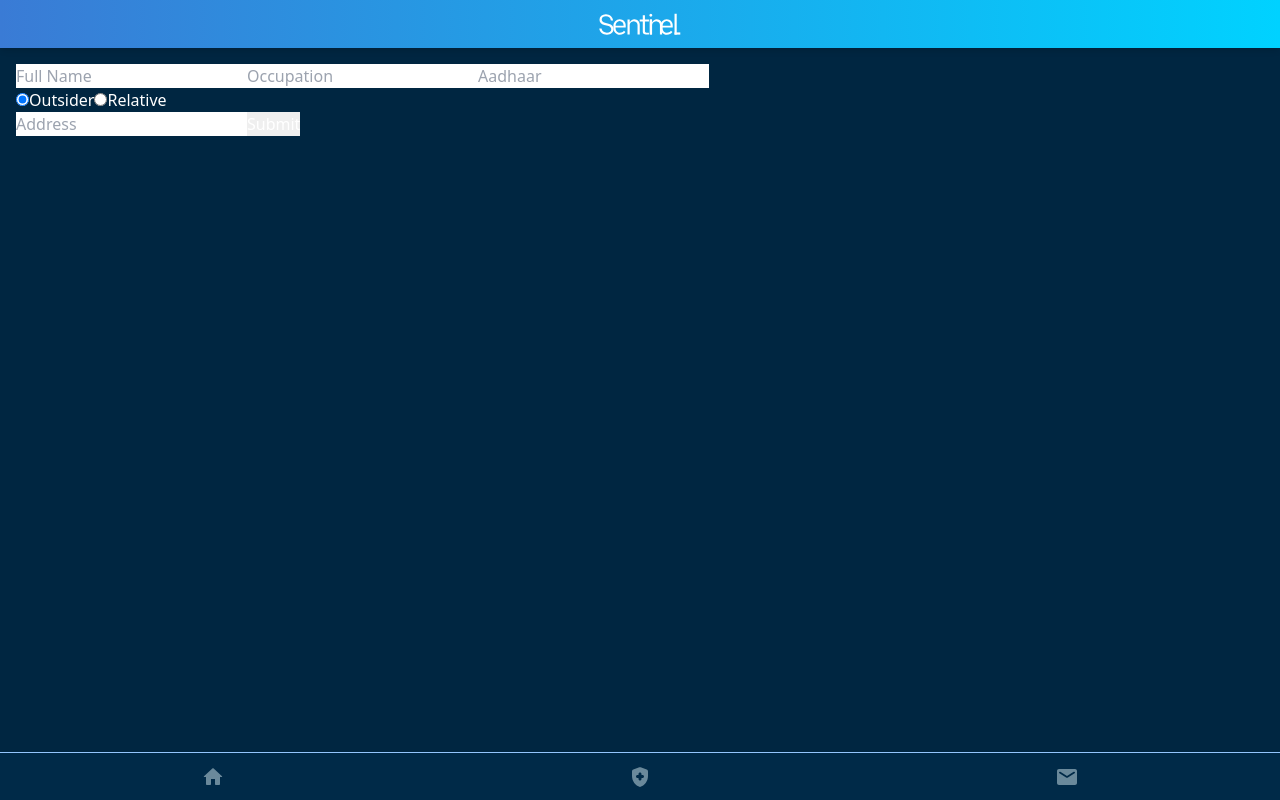
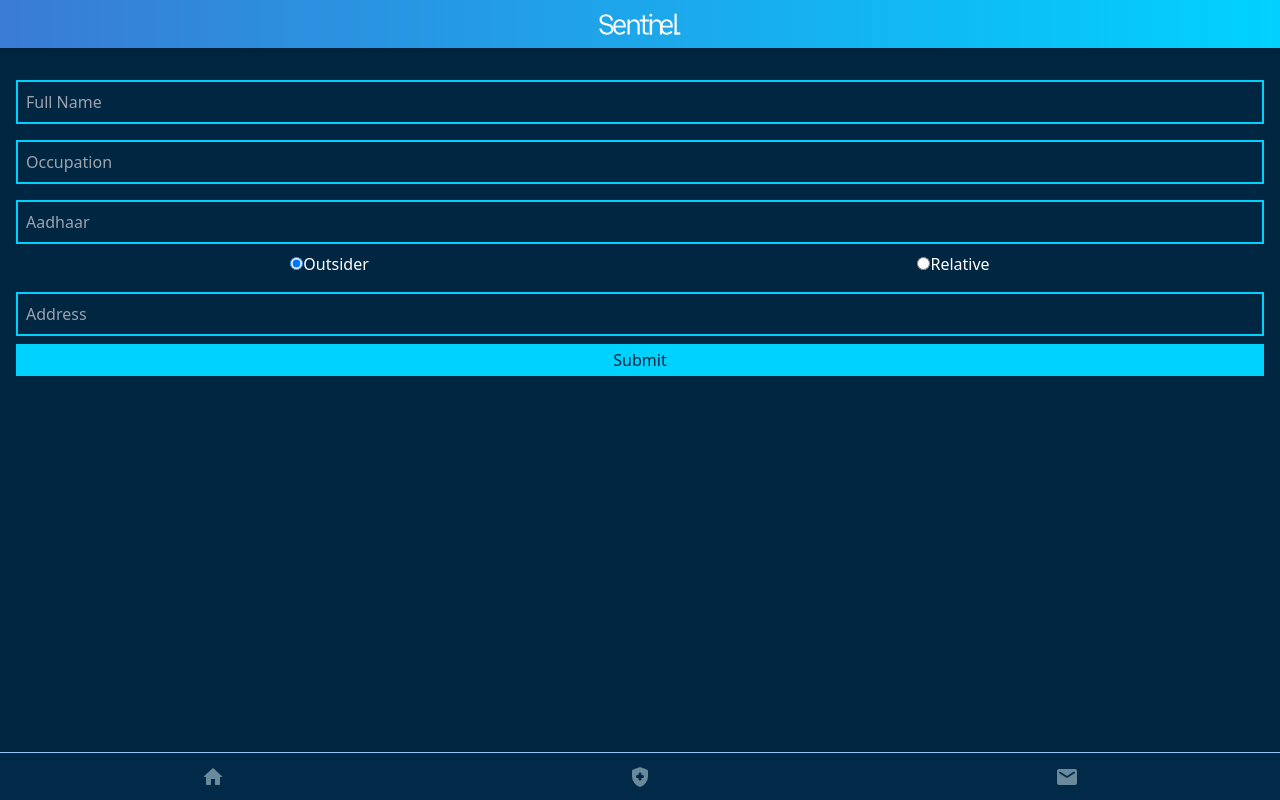
Before and after one commit to kvnal/Sentinel-v1.0, a React (Create React App) app in the folder client/: page /admin/create/record in a window 1280 px wide. Built offline with nearby package versions, Linux system fonts and the light colour scheme.

Commit message:
ban/unban and ui imporved

```diff
--- a/client/src/Component/Pages/SubPages/IndividualRecord.js
+++ b/client/src/Component/Pages/SubPages/IndividualRecord.js
@@ -12,8 +12,8 @@ const IndividualRecord = ({ admin = false }) => {
     const { id } = useParams();
     const [recordData, setRecordData] = useState(null);
 
-    const banUser = () => {
-        axios.patch("/api/ban",{id:recordData.id, status : 1}).then(res=>console.log(res.data))
+    const banUser = (state) => {
+        axios.patch("/api/ban",{id:recordData._id, status : state}).then(res=>console.log(res.data))
         // req /api/ban PATCH
 
     };
@@ -45,8 +45,8 @@ const IndividualRecord = ({ admin = false }) => {
                         {
                             admin &&
                             <div className="mt-2">
-                                {recordData.status==1 && <button className="text-sentinel-l2-g-blue border-2 border-sentinel-l2-g-blue bg-sentinel-body-blue font-medium px-4 py-1 w-full mb-2" >Unban </button>}
-                                {recordData.status==0 && <button className="text-sentinel-l2-g-blue border-2 border-sentinel-l2-g-blue bg-sentinel-body-blue font-medium px-4 py-1 w-full mb-2 " onClick={banUser}>Ban</button>}
+                                {recordData.status==1 && <button className="text-sentinel-l2-g-blue border-2 border-sentinel-l2-g-blue bg-sentinel-body-blue font-medium px-4 py-1 w-full mb-2" onClick={()=>banUser(0)}>Unban </button>}
+                                {recordData.status==0 && <button className="text-sentinel-l2-g-blue border-2 border-sentinel-l2-g-blue bg-sentinel-body-blue font-medium px-4 py-1 w-full mb-2 " onClick={()=>banUser(1)}>Ban</button>}
 
                                 <LogEntry name={recordData.name}/>
                             </div>
--- a/client/src/Component/Pages/SubPages/NewRecord.js
+++ b/client/src/Component/Pages/SubPages/NewRecord.js
@@ -11,10 +11,10 @@ const NewRecord = () => {
         <div>
             <form onSubmit={handleSubmit(onSubmit)}>
             <div>
-            <input className="text-black" {...register("name")}  type="text" placeholder = "Full Name" />
-            <input className="text-black"  {...register("occupation")}  type="text" placeholder = "Occupation" />
-            <input className="text-black"  {...register("aadhaar")} type="text" placeholder = "Aadhaar" />
-            <section >
+            <input className="mt-4 text-white border-sentinel-l2-g-blue p-2  border-2 bg-sentinel-body-blue w-full" {...register("name")}  type="text" placeholder = "Full Name" />
+            <input className="mt-4 text-white border-sentinel-l2-g-blue p-2  border-2 bg-sentinel-body-blue w-full"  {...register("occupation")}  type="text" placeholder = "Occupation" />
+            <input className="mt-4 text-white border-sentinel-l2-g-blue p-2  border-2 bg-sentinel-body-blue w-full"  {...register("aadhaar")} type="text" placeholder = "Aadhaar" />
+            <section  className="flex justify-around mt-2">
                 <label >
                 <input checked type="radio" {...register("relation")} value="outsider" name="relation"/>
                 Outsider
@@ -24,9 +24,9 @@ const NewRecord = () => {
                 Relative
                 </label>
             </section>
-            <input className="text-black"  type="text" placeholder = "Address" />
+            <input className="mt-4 text-white border-sentinel-l2-g-blue p-2  border-2 bg-sentinel-body-blue w-full"  type="text" placeholder = "Address" />
 
-                <input type="submit" />
+                <input type="submit" className="bg-sentinel-l2-g-blue text-sentinel-body-blue font-medium px-4 py-1 w-full mt-2 "/>
             </div>
             </form>
         </div>
```
Also changed, not shown: 1 other file (tests, documents, lock files or other folders).
